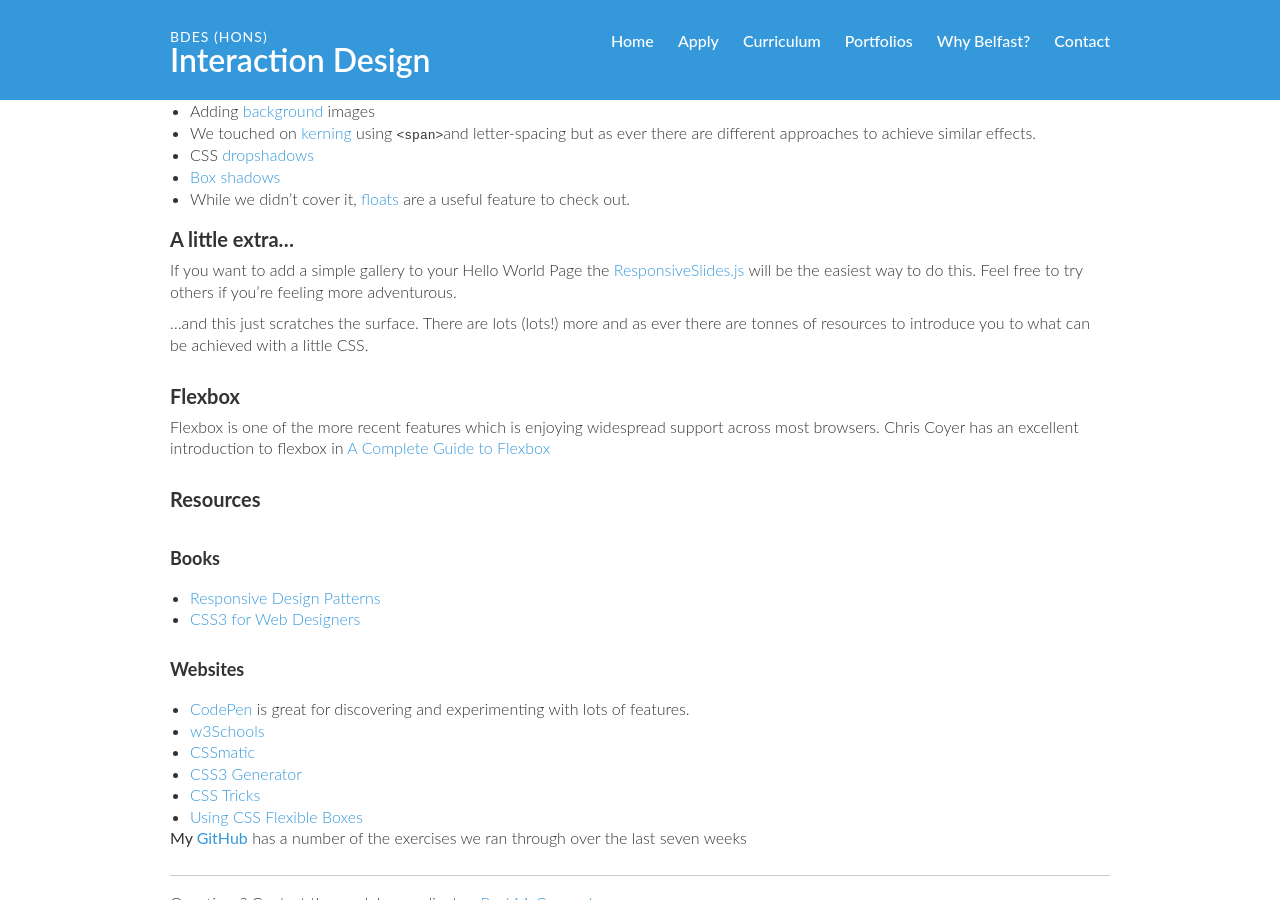
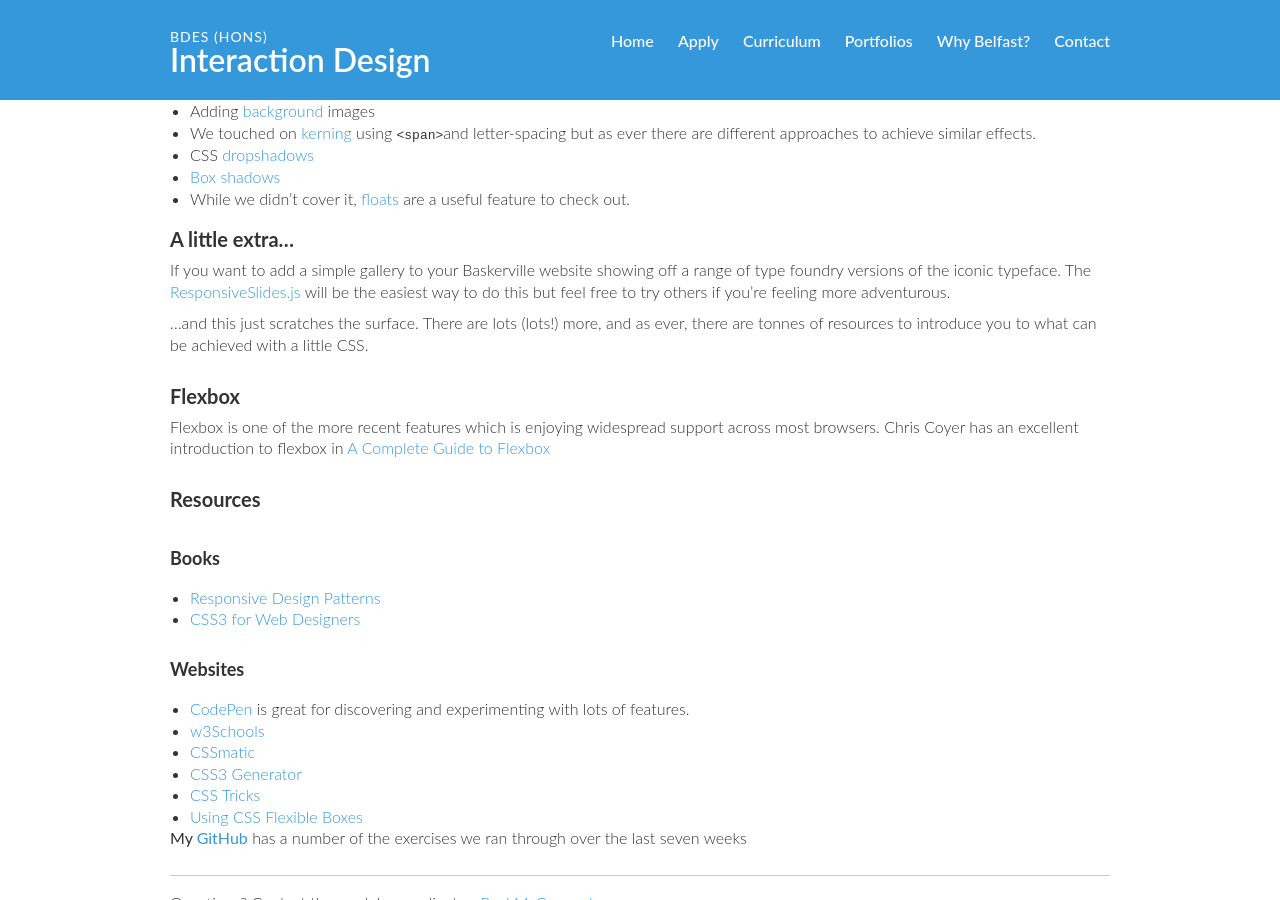
Before and after one commit to ixdbelfast/ixdbelfast.github.io, a Jekyll site: the page built from modules/IXD101/IXD101.md, in a window 1280 px wide and 900 px high, scrolled down 12546 px. Built offline with Jekyll 4.4.1, drawn with Linux system fonts in a browser that asks for light colours; our own code applies the rules of GitHub Pages for plain Markdown files.

Commit message:
Updates week 12 content

```diff
--- a/modules/IXD101/IXD101.md
+++ b/modules/IXD101/IXD101.md
@@ -583,9 +583,9 @@ This week we looked at a wide range of different CSS rules including:
 - While we didn't cover it, [floats](https://css-tricks.com/all-about-floats) are a useful feature to check out.
 
 ### A little extra…
-If you want to add a simple gallery to your Hello World Page the [ResponsiveSlides.js](http://responsiveslides.com) will be the easiest way to do this. Feel free to try others if you’re feeling more adventurous.
+If you want to add a simple gallery to your Baskerville website showing off a range of type foundry versions of the iconic typeface. The [ResponsiveSlides.js](http://responsiveslides.com) will be the easiest way to do this but feel free to try others if you’re feeling more adventurous.
 
-…and this just scratches the surface. There are lots (lots!) more and as ever there are tonnes of resources to introduce you to what can be achieved with a little CSS.
+…and this just scratches the surface. There are lots (lots!) more, and as ever, there are tonnes of resources to introduce you to what can be achieved with a little CSS.
 
 ### Flexbox
 
```
